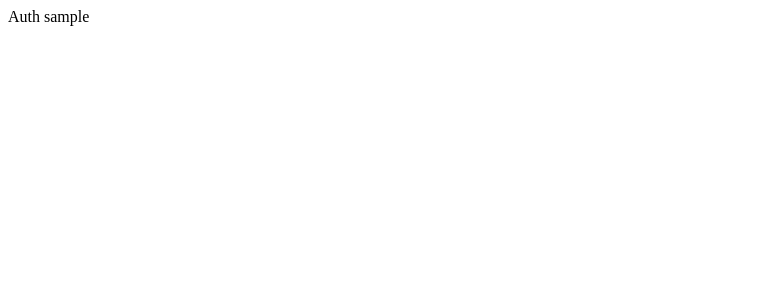
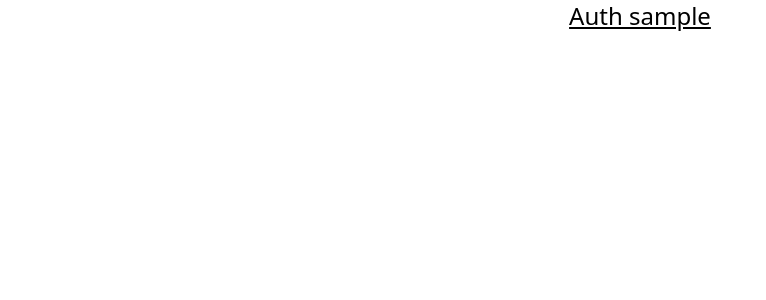
Before and after one commit to ytuis/nextjs-13, a Next.js app: page / in a window 1280 px wide. Shown: the top 300 px of the page, without its empty margins (0-766 px from the left). Built offline with nearby package versions, Linux system fonts and the light colour scheme.

Commit message:
tailwind cssの導入

```diff
--- a/package.json
+++ b/package.json
@@ -18,8 +18,11 @@
     "@types/node": "18.11.9",
     "@types/react": "18.0.25",
     "@types/react-dom": "18.0.8",
+    "autoprefixer": "^10.4.13",
     "eslint": "8.26.0",
     "eslint-config-next": "13.0.2",
+    "postcss": "^8.4.18",
+    "tailwindcss": "^3.2.2",
     "typescript": "4.8.4"
   }
 }
--- /dev/null
+++ b/postcss.config.js
@@ -0,0 +1,6 @@
+module.exports = {
+  plugins: {
+    tailwindcss: {},
+    autoprefixer: {},
+  },
+}
--- a/src/app/layout.tsx
+++ b/src/app/layout.tsx
@@ -1,4 +1,5 @@
 import Head from "next/head"
+import "../styles/globals.css"
 
 export default function RootLayout({
   children,
--- a/src/app/page.tsx
+++ b/src/app/page.tsx
@@ -1,7 +1,7 @@
 export default async function Page() {
   return (
-    <div>
-      Auth sample
+    <div className="text-center">
+      <h1 className="text-2xl underline">Auth sample</h1>
     </div>
   )
 }
--- a/src/styles/globals.css
+++ b/src/styles/globals.css
@@ -0,0 +1,3 @@
+@import "~tailwindcss/base";
+@import "~tailwindcss/components";
+@import "~tailwindcss/utilities";
--- /dev/null
+++ b/tailwind.config.js
@@ -0,0 +1,10 @@
+/** @type {import('tailwindcss').Config} */
+module.exports = {
+  content: [
+    "./src/**/*.{js,ts,jsx,tsx}",
+  ],
+  theme: {
+    extend: {},
+  },
+  plugins: [],
+}
```
Also changed, not shown: 1 other file (tests, documents, lock files or other folders).
